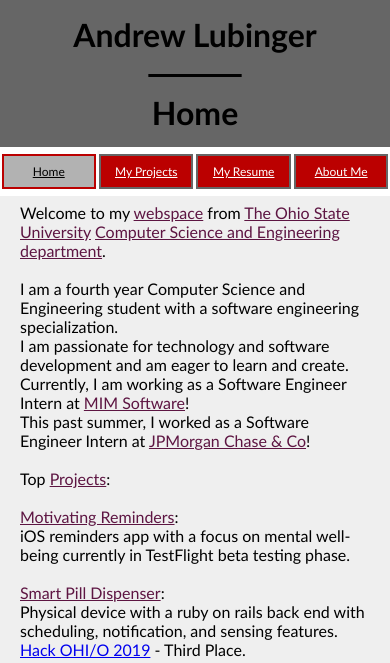
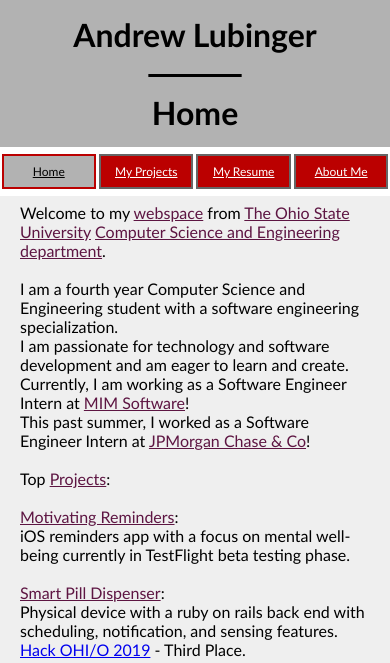
Before and after one commit to amlubinger/amlubinger.github.io, a plain HTML site: page index.html in a window 390 px wide. Shown: the top 663 px of the page. Drawn offline with Linux system fonts and the light colour scheme.

Commit message:
Fixed mobile grey color.

```diff
--- a/site-style.css
+++ b/site-style.css
@@ -245,7 +245,7 @@
         display:none;
     }
     .header {
-        background: rgb(102,102,102);
+        background: rgb(102,102,102, 0.5);
     }
     .menu a {
         font-size: 12px;
```
